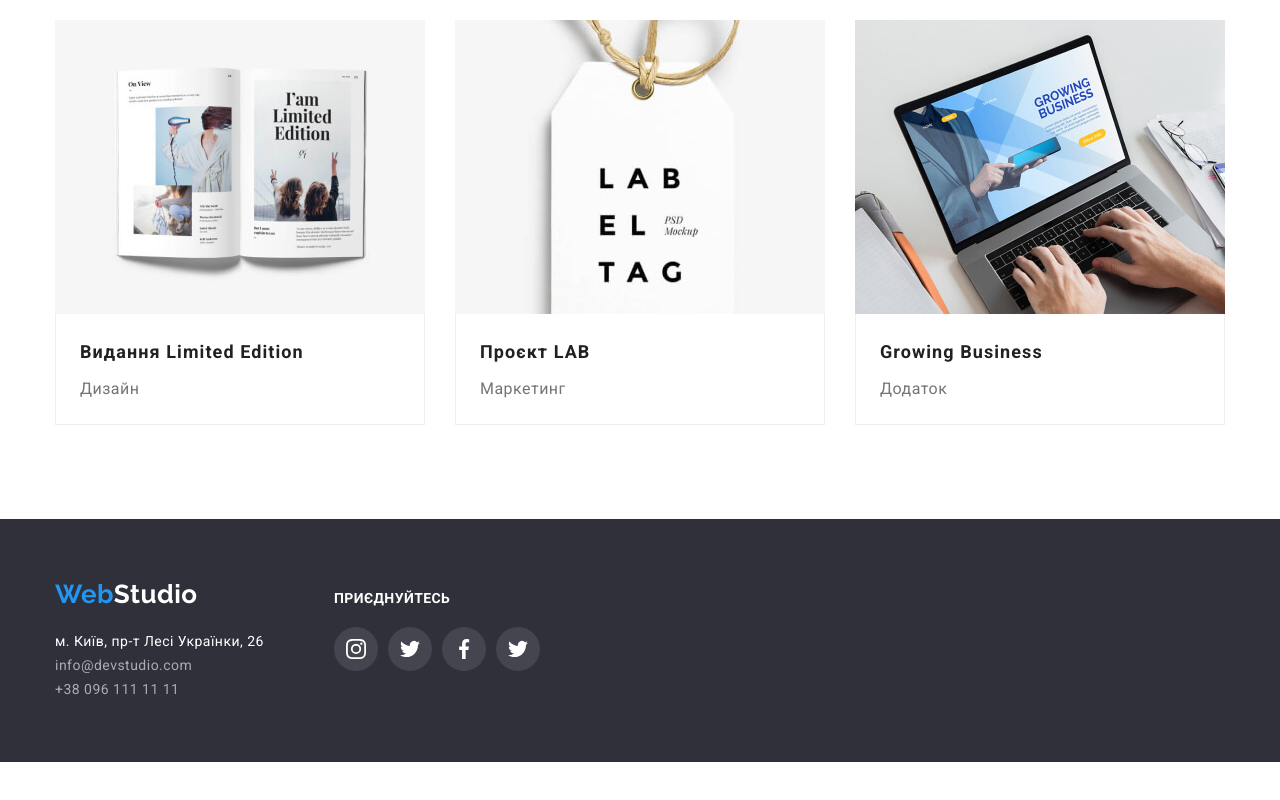
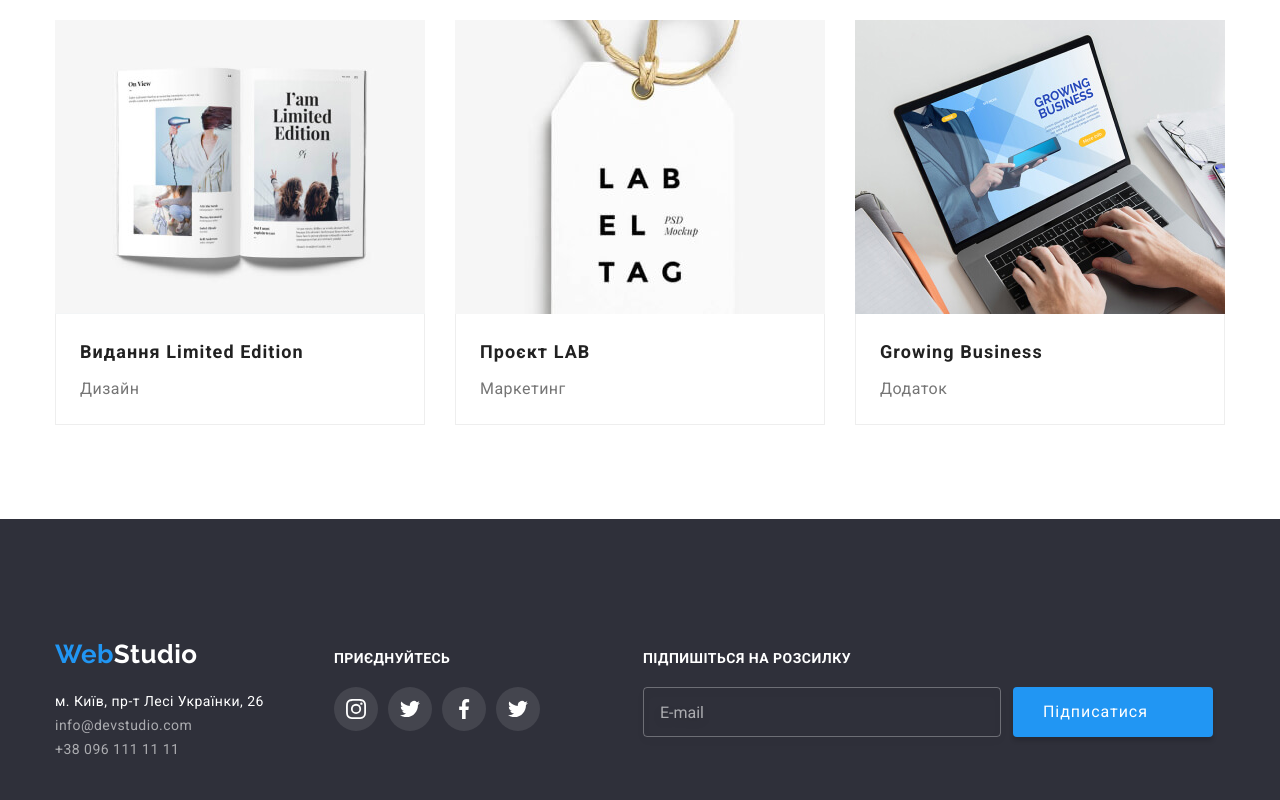
Before and after one commit to Yan-IT/goit-markup-hw-06, a plain HTML site: page portfolio.html in a window 1280 px wide. Shown: the part 1097-1897 px from the top of the page. Before the commit the page ends 1859 px from the top, so only its background shows below. Drawn offline with nearby package versions, Linux system fonts and the light colour scheme.

Commit message:
Updated footer with subscribe option

```diff
--- a/portfolio.html
+++ b/portfolio.html
@@ -178,7 +178,7 @@
         </div>
       </section>
     </main>
-   <footer class="footer-section-address">
+    <footer class="footer-section-address">
         <div class="container container-footer">
           <div class="address-footer">
             <a href="./index.html" class="footer-logo">
@@ -227,7 +227,20 @@
                 </svg>
               </a></li>
             </ul>
-        </div>
+
+
+          </div>
+          <div class="email-input">
+            <h3 class="email-input-title">Підпишіться на розсилку</h3>
+            <form class="form-subscribe-footer">
+               <label>
+                <input type="email" name="email" class="footer-email" placeholder="E-mail" />
+              </label>
+                <button type="submit" class="btn-subscribe">Підписатися<svg width="24" height="24" class="btn-subscribe-icon">
+                <use href="./images/icons.svg#icon-subscribe"></use>
+                </svg></button>
+            </form>
+          </div>
     </footer>
   </body>
 </html>
```
